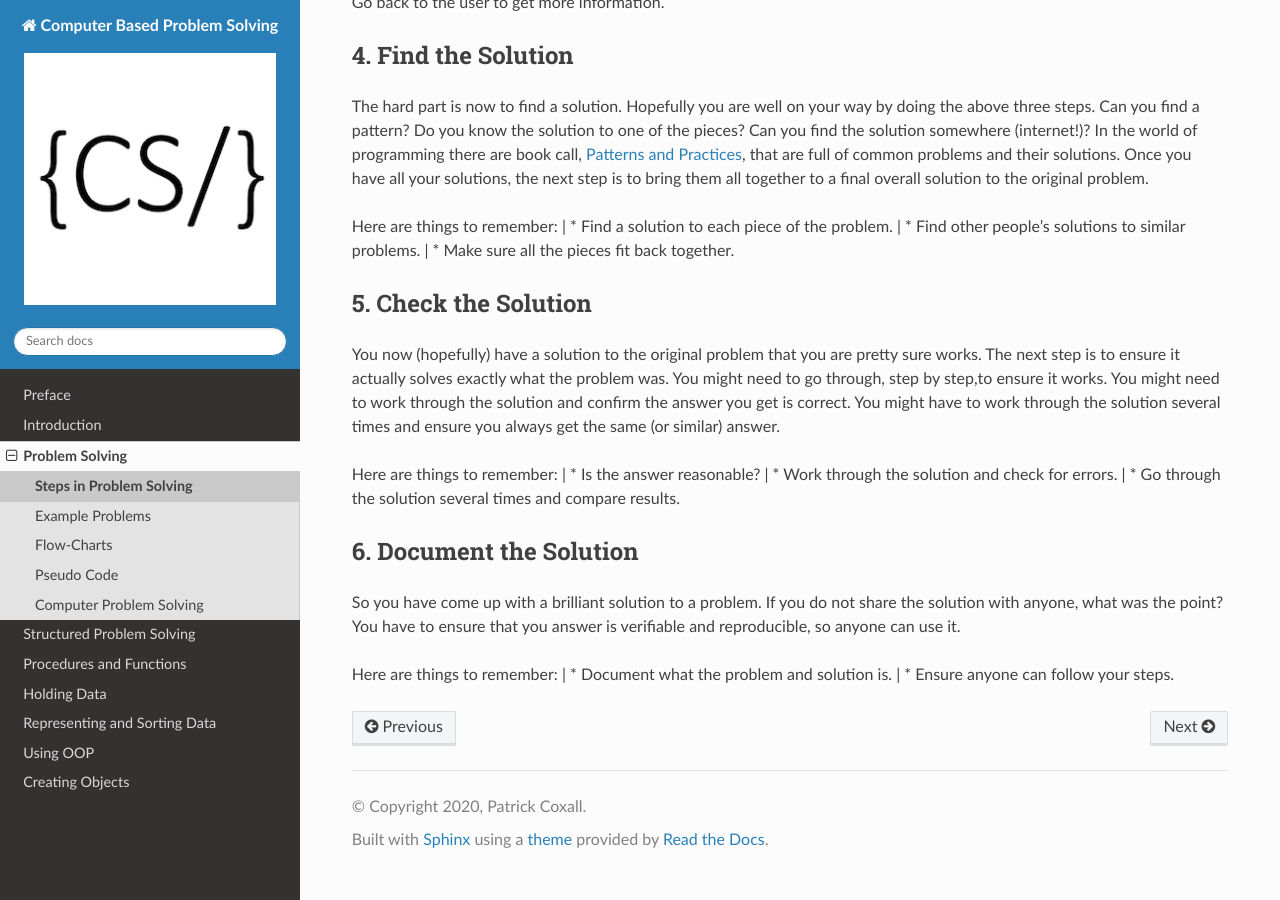
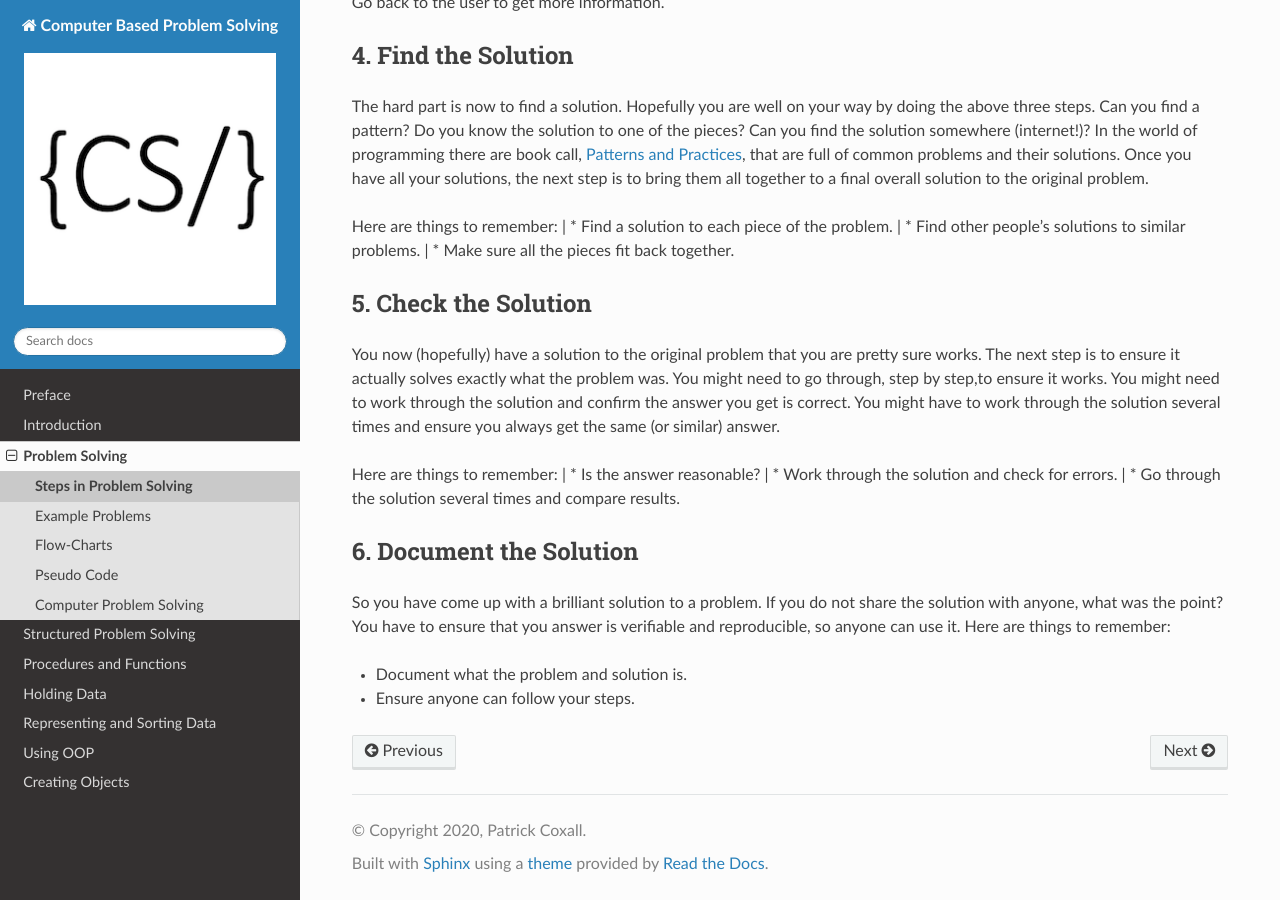
Before and after one commit to Mr-Coxall/Computer-Based-Problem-Solving, a Sphinx documentation site: the page built from docs/problem-solving/steps-in-problem-solving.rst, in a window 1280 px wide and 900 px high, scrolled down 1201 px. Built offline with Sphinx 7.4.7 and the Read the Docs theme 2.0.0, drawn with Linux system fonts in a browser that asks for light colours.

```diff
--- a/docs/problem-solving/steps-in-problem-solving.rst
+++ b/docs/problem-solving/steps-in-problem-solving.rst
@@ -57,7 +57,8 @@ Here are things to remember:
 
 6. Document the Solution
 ------------------------
-| So you have come up with a brilliant solution to a problem. If you do not share the solution with anyone, what was the point? You have to ensure that you answer is verifiable and reproducible, so anyone can use it.
+So you have come up with a brilliant solution to a problem. If you do not share the solution with anyone, what was the point? You have to ensure that you answer is verifiable and reproducible, so anyone can use it.
 Here are things to remember:
-| * Document what the problem and solution is.
-| * Ensure anyone can follow your steps.
+
+* Document what the problem and solution is.
+* Ensure anyone can follow your steps.
```
